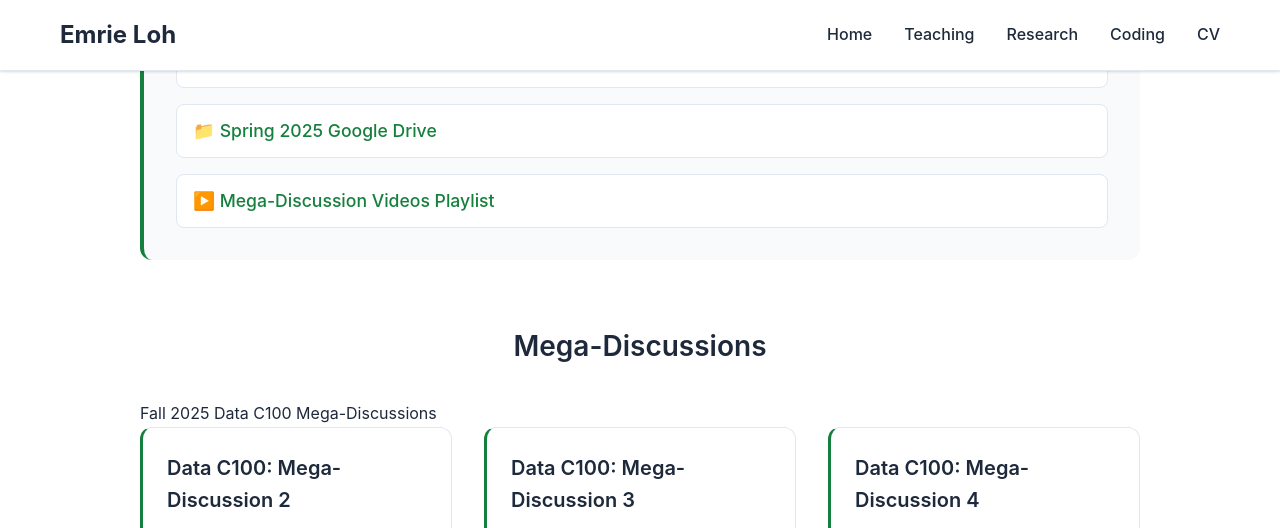
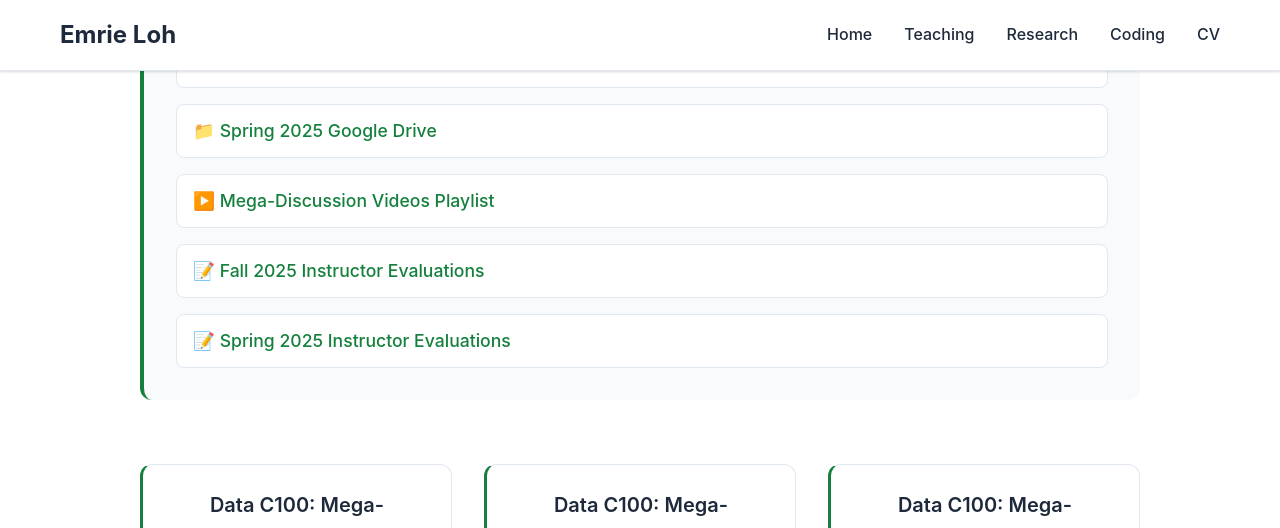
Before and after one commit to ELOH53/ELOH53.github.io, a Jekyll site: the page built from teaching.html, in a window 1280 px wide and 900 px high, scrolled down 1122 px, cut to the strip 0-528 px from the top of the window. Built offline with Jekyll 4.4.1, drawn with Linux system fonts in a browser that asks for light colours.

Commit message:
Small edits and adding correct links

```diff
--- a/index.html
+++ b/index.html
@@ -20,7 +20,7 @@ title: Home
   <div class="container">
     <h2 class="section-title">About</h2>
     <div class="about-content">
-      <p>I’m Emrie, a UC Berkeley Data Science graduate. I have an interest in using data to drive decision making and make a real world impact. I also have a background in education. At UC Berkeley I was a TA for DATA C100 and also conducted research on the impact of AI in education.</p>
+      <p>I’m Emrie, a UC Berkeley Data Science graduate. I have an interest in using data to drive decision-making and make real world impact. I also have a background in education. At UC Berkeley I was a TA for DATA C100 and also conducted research on the impact of AI in education.</p>
     </div>
   </div>
 </section>
--- a/research.html
+++ b/research.html
@@ -15,7 +15,7 @@ title: Research Materials
     <div class="projects-grid">
 
       <div class="project-card">
-        <h3 class="project-name">Investigation of open-ended gen-AI assignments in Data Science classesProject Title</h3>
+        <h3 class="project-name">Investigation of open-ended gen-AI assignments in Data Science classes</h3>
         <p class="project-description">
           Investigated student and staff perceptions on new open-ended generative AI assignments in <a href="https://ds100.org/fa25/">Data C100</a> at UC Berkeley.
         </p>
--- a/teaching.html
+++ b/teaching.html
@@ -39,13 +39,18 @@ title: Teaching Resources
           <a href="https://youtube.com/playlist?list=PLAZp-N4b-Lazw21xM4QZP7s7GqB61msbN&si=RgBnbL4d_bhMjmc-" class="drive-link" target="_blank" rel="noopener noreferrer">
             ▶️ Mega-Discussion Videos Playlist
           </a>
+          <a href="https://drive.google.com/file/d/1NmEY-bJkCwAKrRLmsUEDVASl1eoBSX3R/view?usp=sharing" class="drive-link" target="_blank" rel="noopener noreferrer">
+            📝 Fall 2025 Instructor Evaluations
+          </a>
+          <a href="https://drive.google.com/file/d/1Plsv5STY8xRMFGk0QnQ-fZy5r5ouc4sR/view?usp=sharing" class="drive-link" target="_blank" rel="noopener noreferrer">
+            📝 Spring 2025 Instructor Evaluations
+          </a>
         </div>
       </div>
 
       <!-- Mega-Discussions Section -->
       <div class="mega-discussions-section">
-        <h2 class="mega-discussions-title">Mega-Discussions</h2>
-        <p class="mega-discussions-subtitle">Fall 2025 Data C100 Mega-Discussions</p>
+        <h2 class="mega-discussions-title"Fall 2025 Data C100 Mega-Discussion</h2>
         <div class="resources-list">
           <div class="resource-item">
             <h3 class="resource-title">Data C100: Mega-Discussion 2</h3>
```
